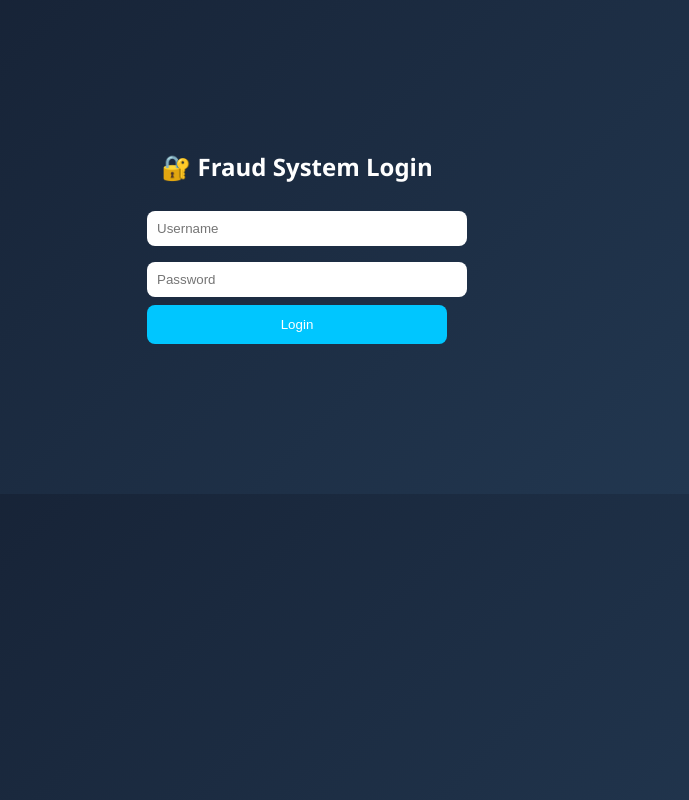
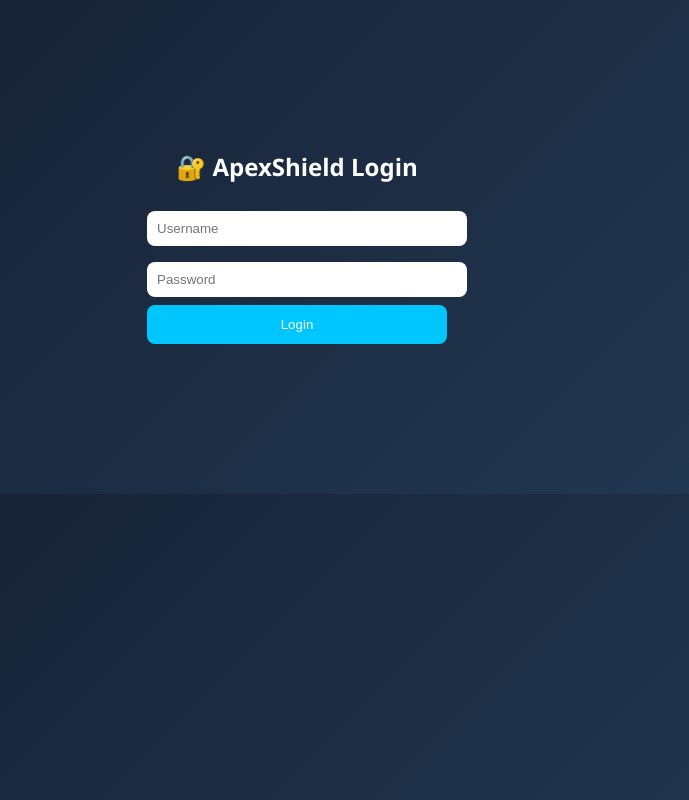
Before and after one commit to nihalbolla/FraudDetectorFrontEnd, a plain HTML site: page index.html in a window 1280 px wide. Shown: the whole page, without its empty margins (343-1032 px from the left). Drawn offline with Linux system fonts and the light colour scheme.

Commit message:
Update index.html

```diff
--- a/index.html
+++ b/index.html
@@ -7,7 +7,7 @@
 <body>
 
 <div class="login-container">
-    <h2>🔐 Fraud System Login</h2>
+    <h2>🔐 ApexShield Login</h2>
 
     <input type="text" id="username" placeholder="Username">
     <input type="password" id="password" placeholder="Password">
```
